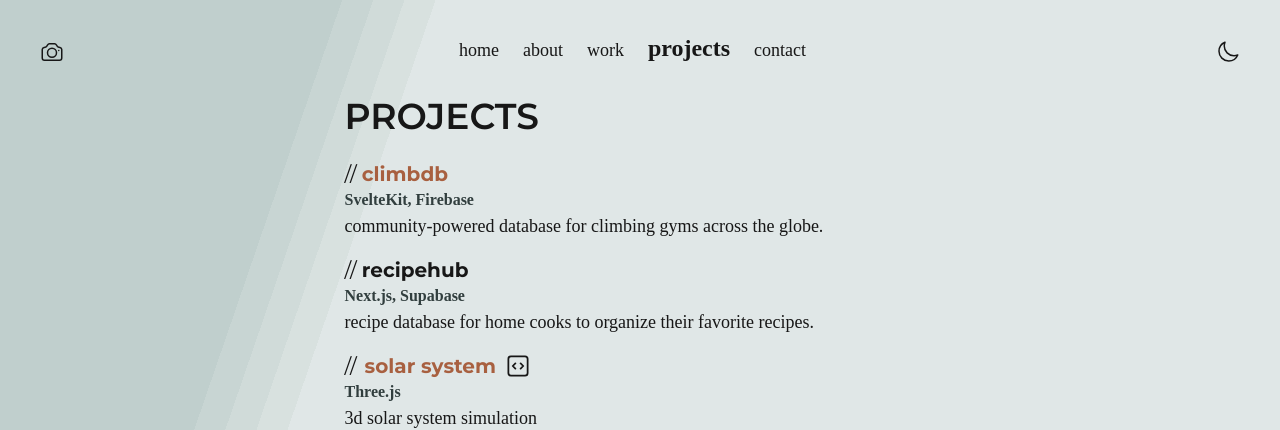
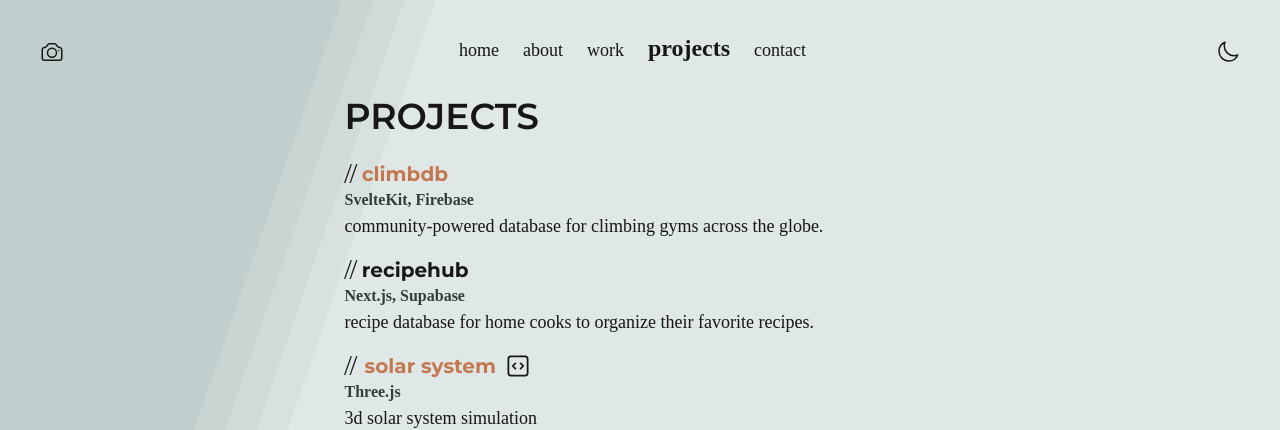
Before and after one commit to myaschmitz/myaschmitz.github.io, a Next.js app: page /projects in a window 1280 px wide. Shown: the top 430 px of the page. Built offline with nearby package versions, Linux system fonts and the light colour scheme; a web font is replaced by a local one.

Commit message:
updated link color

```diff
--- a/src/app/globals.css
+++ b/src/app/globals.css
@@ -22,7 +22,7 @@
 
   --background: var(--color-cape-cod-100);
   --foreground: #171717;
-  --link-color: #a86040;
+  --link-color: #c47850;
 }
 
 html {
@@ -126,6 +126,10 @@ html.dark .form-textarea:focus {
   border-color: var(--color-cape-cod-500);
 }
 
+.text-link.dark {
+  color: var(--link-color);
+}
+
 .text-link {
   color: var(--link-color);
 }
```
